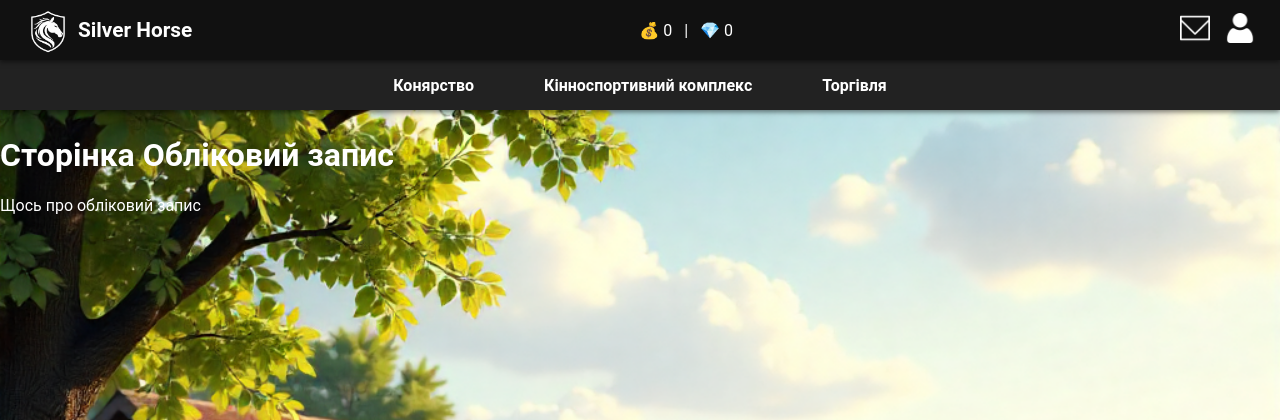
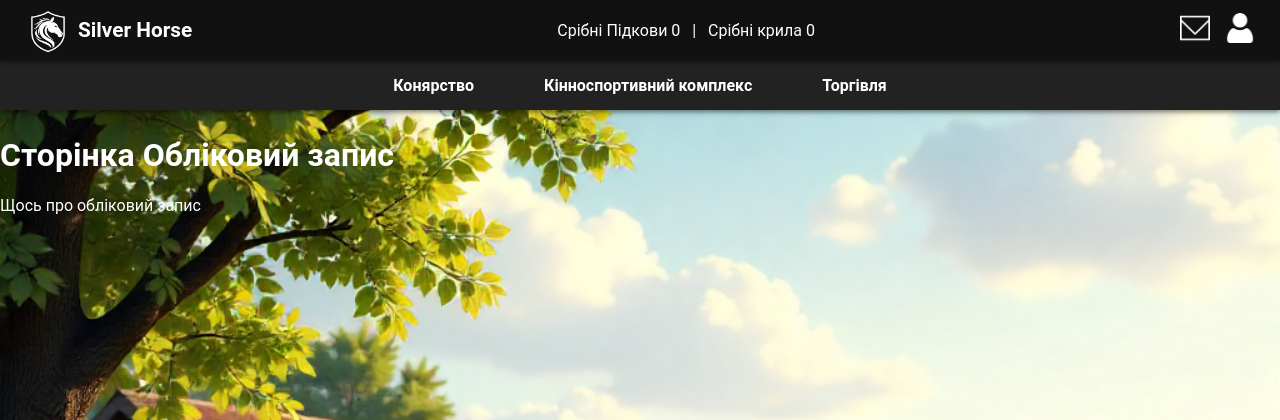
Before and after one commit to AlinaIvanilova/SilverHorse, a Django app: page /dashboard/account/ in a window 1280 px wide. Shown: the top 420 px of the page. Run offline with Django 5.2, Linux system fonts and the light colour scheme; a user stored in the database is signed in; data comes from the database, SQL or seed files in the repository.

Commit message:
Just update names

```diff
--- a/SilverHorse/userspace/context_processors.py
+++ b/SilverHorse/userspace/context_processors.py
@@ -2,7 +2,7 @@ def currency_context(request):
     if request.user.is_authenticated:
         profile = request.user.profile
         return {
-            'user_coins': profile.coins,
-            'user_gems': profile.gems
+            'user_horseshoes': profile.horseshoes,
+            'user_silver_wings': profile.silver_wings
         }
-    return {'user_coins': 0, 'user_gems': 0}
+    return {'user_horseshoes': 0, 'user_silver_wings': 0}
--- a/SilverHorse/userspace/models.py
+++ b/SilverHorse/userspace/models.py
@@ -89,8 +89,8 @@ class SystemMessage(models.Model):
 # -------------------------
 class Profile(models.Model):
     user = models.OneToOneField(User, on_delete=models.CASCADE, related_name='profile')
-    coins = models.IntegerField(default=0, verbose_name="Монети")
-    gems = models.IntegerField(default=0, verbose_name="Діаманти")
+    horseshoes = models.IntegerField(default=0, verbose_name="Срібні Підкови")
+    silver_wings = models.IntegerField(default=0, verbose_name="Срібні Крила")
 
     def __str__(self):
         return f"Профіль {self.user.username}"
--- a/SilverHorse/userspace/templates/userspace/header.html
+++ b/SilverHorse/userspace/templates/userspace/header.html
@@ -11,7 +11,7 @@
 
     {% if user.is_authenticated %}
     <div class="currencies">
-        💰 {{ user_coins }} &nbsp; | &nbsp; 💎 {{ user_gems }}
+        Срібні Підкови {{ user_horseshoes }} &nbsp; | &nbsp; Срібні крила {{ user_silver_wings }}
     </div>
     {% endif %}
 
```
Also changed, not shown: SilverHorse/db.sqlite3, SilverHorse/userspace/migrations/0009_alter_profile_coins_alter_profile_gems.py (added), SilverHorse/userspace/migrations/0010_rename_gems_profile_silver_wings_and_more.py (added).
